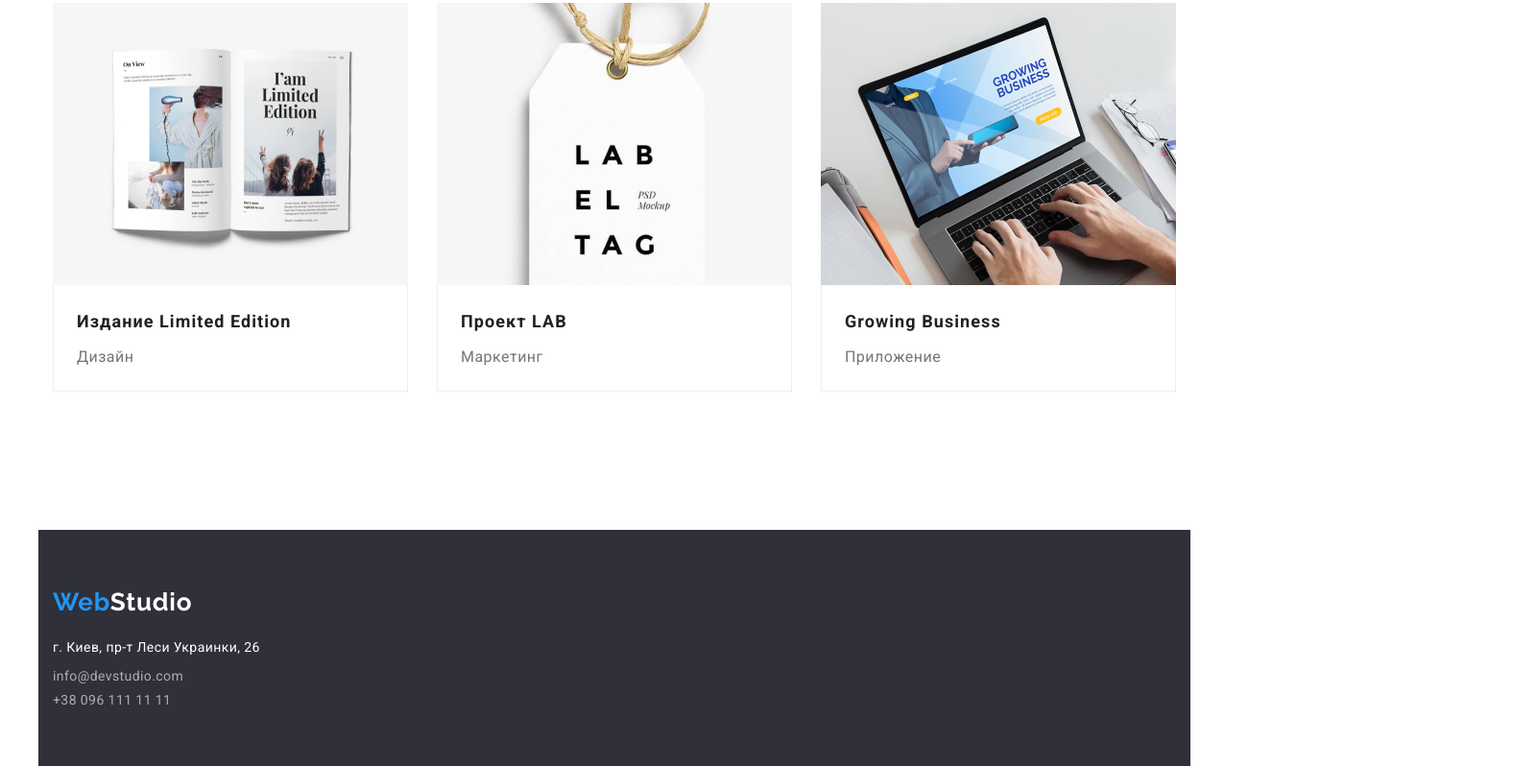
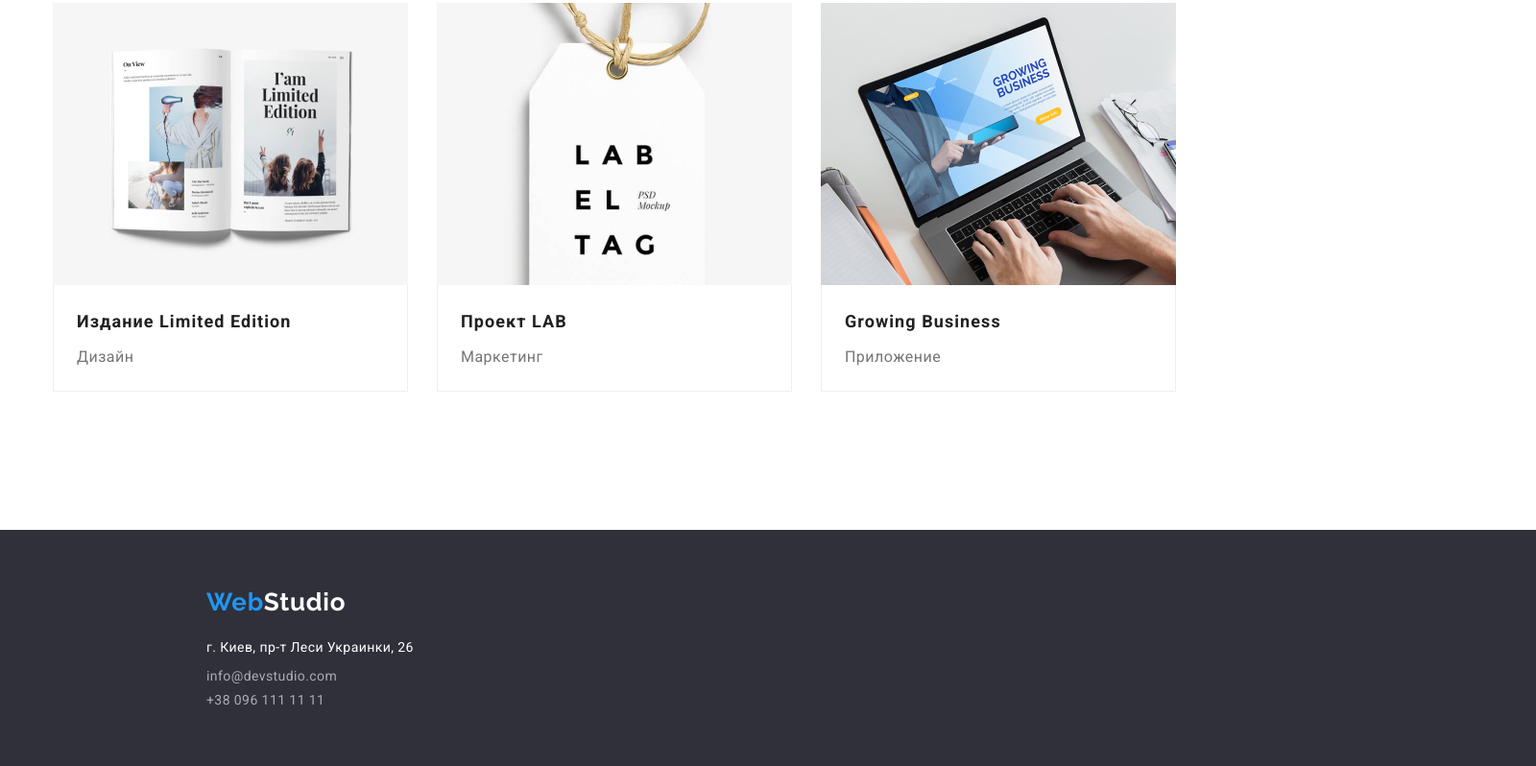
Before and after one commit to Novoidarskyi/goit-markup-hw-03, a plain HTML site: page portfolio.html in a window 1280 px wide. Shown: the part 1132-1930 px from the top of the page at 96% size, 1600 px wide, since content can reach past the window. Drawn offline with nearby package versions, Linux system fonts and the light colour scheme.

Commit message:
Исправлены замечания ментора

```diff
--- a/css/main.css
+++ b/css/main.css
@@ -162,6 +162,15 @@ img {
 
 /*++++++++++ Hero ++++++++++  */
 
+.hero {
+  background-color: #2f303a;
+  width: 1600px;
+  margin-left: auto;
+  margin-right: auto;
+  padding-top: 200px;
+  padding-bottom: 200px;
+}
+
 .hero-title {
   margin-bottom: 30px;
 
@@ -171,7 +180,7 @@ img {
   text-align: center;
   letter-spacing: 0.06em;
   text-transform: uppercase;
-  /* color: #ffffff; */
+  color: #ffffff;
 }
 
 .modal-button {
@@ -235,6 +244,9 @@ img {
 
 .team {
   background-color: #f5f4fa;
+  width: 1600px;
+  margin-left: auto;
+  margin-right: auto;
 }
 
 .team-list {
@@ -280,8 +292,11 @@ img {
 
 /*++++++++++ Footer ++++++++++  */
 
-.footer .container {
+.footer {
   background-color: #2f303a;
+  width: 1600px;
+  margin-left: auto;
+  margin-right: auto;
   padding-top: 60px;
   padding-bottom: 60px;
 }
--- a/css/portfolio.css
+++ b/css/portfolio.css
@@ -242,8 +242,11 @@ img {
 
 /*++++++++++ Footer ++++++++++*/
 
-.footer .container {
+.footer {
   background-color: #2f303a;
+  width: 1600px;
+  margin-left: auto;
+  margin-right: auto;
   padding-top: 60px;
   padding-bottom: 60px;
 }
```
